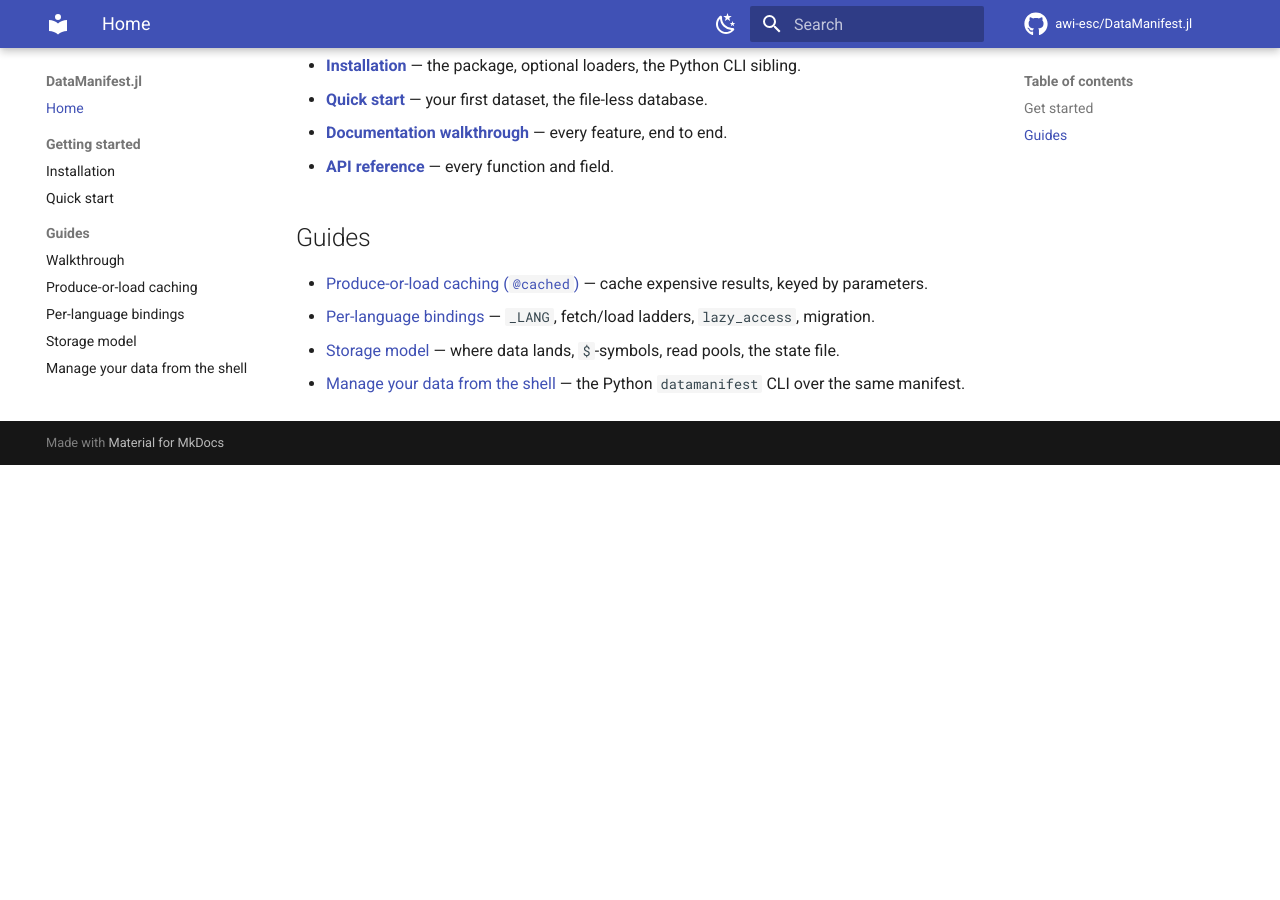
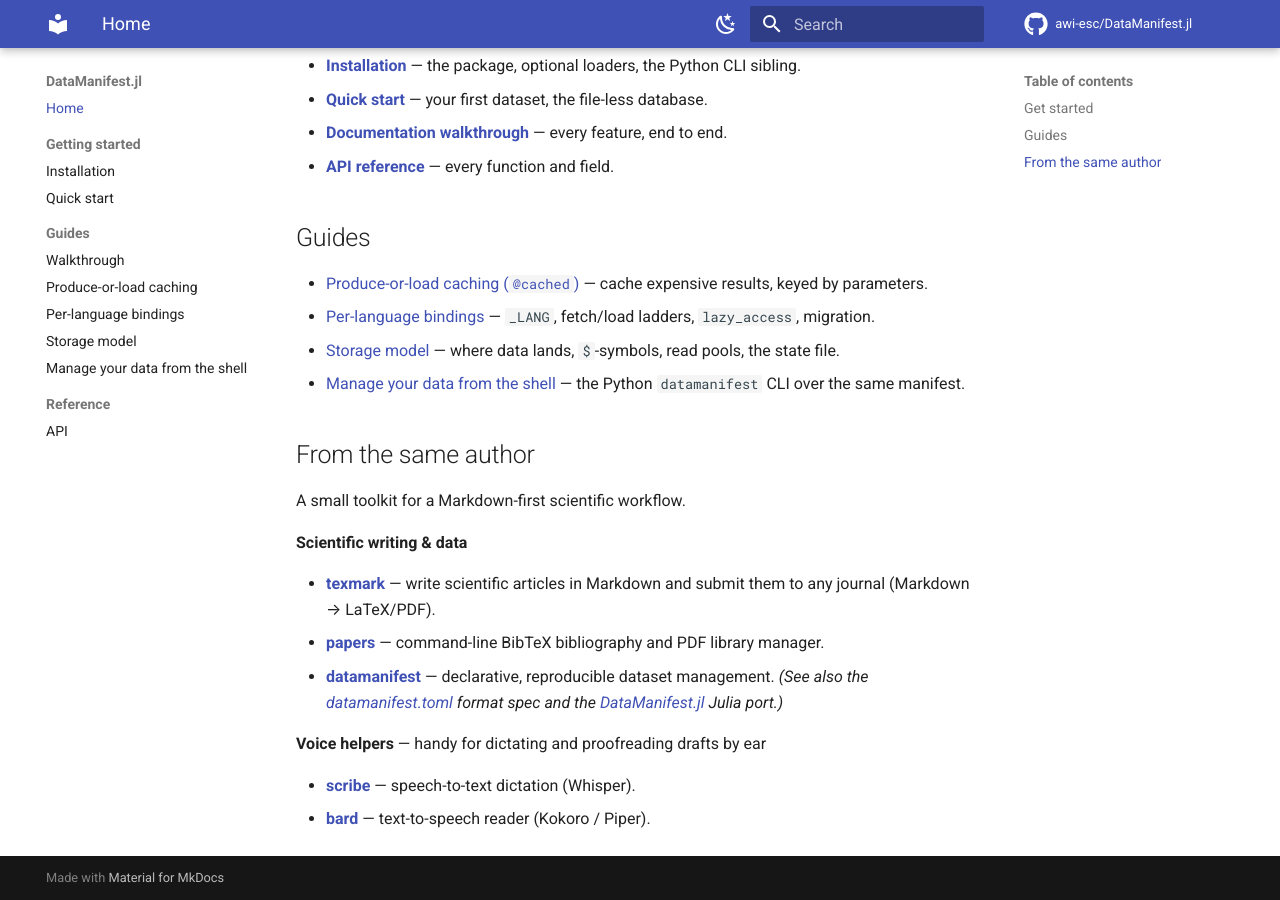
Before and after one commit to awi-esc/DataManifest.jl, an MkDocs documentation site: the page built from docs/index.md, in a window 1280 px wide and 900 px high, scrolled down 876 px. Built offline with MkDocs 1.6.1 and Material for MkDocs 9.7.7, drawn with Linux system fonts in a browser that asks for light colours; comment, search, counter and statistics services are not loaded; before the commit the page ends 1341 px from its top, so only the background shows below that.

Commit message:
docs: add "From the same author" cross-reference section

```diff
--- a/README.md
+++ b/README.md
@@ -116,3 +116,18 @@
 - [`DrWatson.jl`](https://juliadynamics.github.io/DrWatson.jl/dev/) — broader scientific-project organization (simulations, file layout, naming), of which data handling is one part.
 - [`RemoteFiles.jl`](https://github.com/helgee/RemoteFiles.jl) — keep a local file in sync with a remote URL.
 - Pkg Artifacts (`Artifacts.toml`) — Julia's built-in TOML manifest of content-addressed, hash-pinned data/binary bundles tied to packages.
+
+## From the same author
+
+A small toolkit for a Markdown-first scientific workflow.
+
+**Scientific writing & data**
+
+- [**texmark**](https://perrette.github.io/texmark/) — write scientific articles in Markdown and submit them to any journal (Markdown → LaTeX/PDF).
+- [**papers**](https://perrette.github.io/papers/) — command-line BibTeX bibliography and PDF library manager.
+- [**datamanifest**](https://perrette.github.io/datamanifest/) — declarative, reproducible dataset management. *(See also the [datamanifest.toml](https://perrette.github.io/datamanifest.toml/) format spec and the [DataManifest.jl](https://awi-esc.github.io/DataManifest.jl/) Julia port.)*
+
+**Voice helpers** — handy for dictating and proofreading drafts by ear
+
+- [**scribe**](https://perrette.github.io/scribe/) — speech-to-text dictation (Whisper).
+- [**bard**](https://perrette.github.io/bard/) — text-to-speech reader (Kokoro / Piper).
--- a/docs/index.md
+++ b/docs/index.md
@@ -44,3 +44,18 @@
 - [Per-language bindings](language-bindings.md) — `_LANG`, fetch/load ladders, `lazy_access`, migration.
 - [Storage model](storage.md) — where data lands, `$`-symbols, read pools, the state file.
 - [Manage your data from the shell](shell.md) — the Python `datamanifest` CLI over the same manifest.
+
+## From the same author
+
+A small toolkit for a Markdown-first scientific workflow.
+
+**Scientific writing & data**
+
+- [**texmark**](https://perrette.github.io/texmark/) — write scientific articles in Markdown and submit them to any journal (Markdown → LaTeX/PDF).
+- [**papers**](https://perrette.github.io/papers/) — command-line BibTeX bibliography and PDF library manager.
+- [**datamanifest**](https://perrette.github.io/datamanifest/) — declarative, reproducible dataset management. *(See also the [datamanifest.toml](https://perrette.github.io/datamanifest.toml/) format spec and the [DataManifest.jl](https://awi-esc.github.io/DataManifest.jl/) Julia port.)*
+
+**Voice helpers** — handy for dictating and proofreading drafts by ear
+
+- [**scribe**](https://perrette.github.io/scribe/) — speech-to-text dictation (Whisper).
+- [**bard**](https://perrette.github.io/bard/) — text-to-speech reader (Kokoro / Piper).
```
